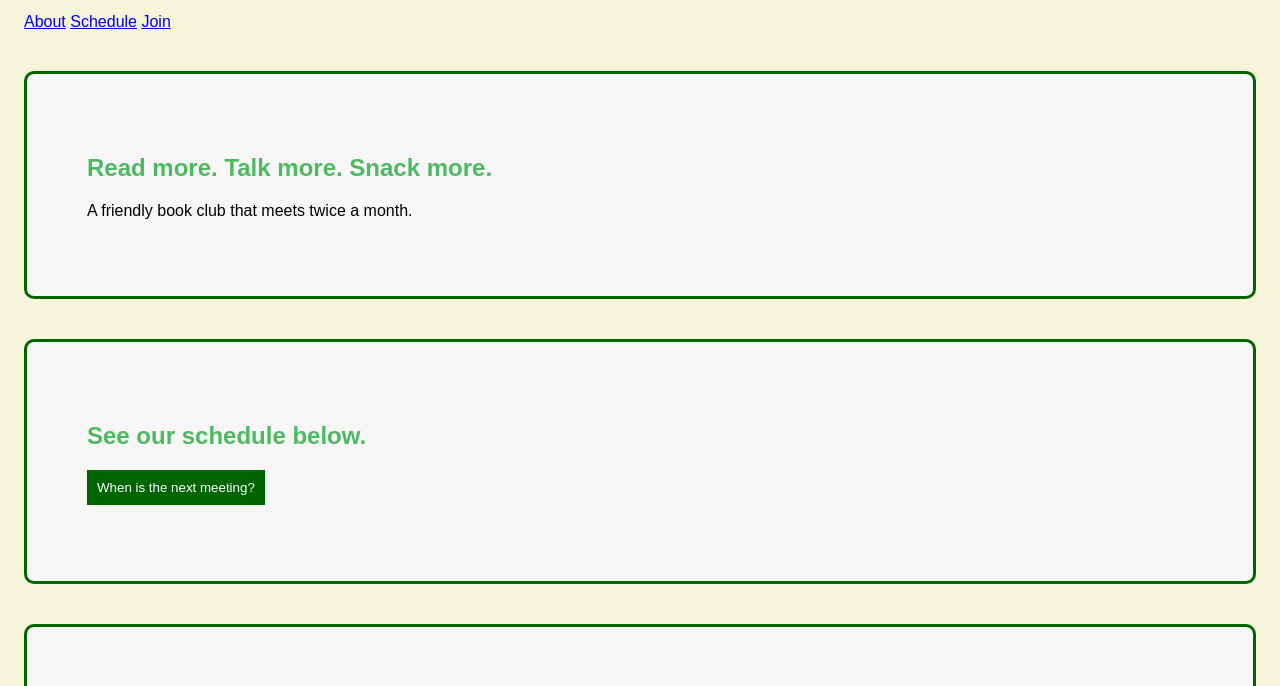
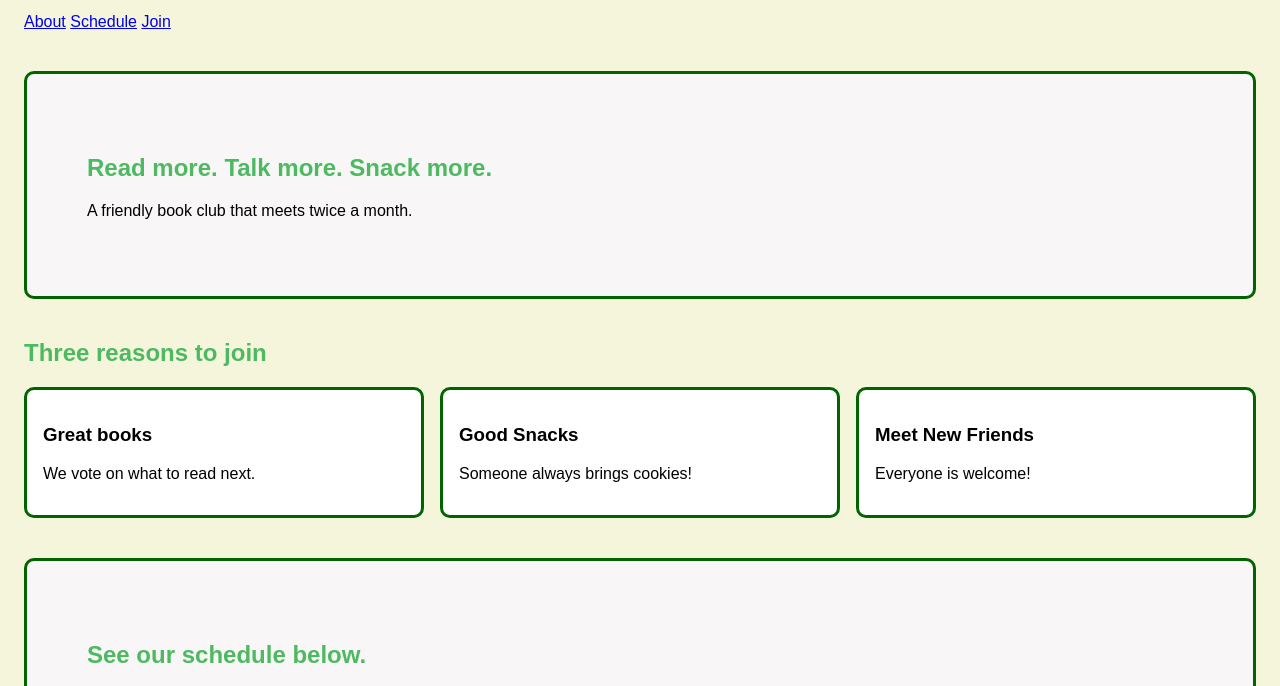
Before and after one commit to JenniferT9462/signup-page, a plain HTML site: page index.html in a window 1280 px wide. Shown: the part 101-787 px from the top of the page. Drawn offline with Linux system fonts and the light colour scheme.

Commit message:
Add card row with flexbox

```diff
--- a/index.html
+++ b/index.html
@@ -15,13 +15,11 @@
 
   <!-- The <body> holds everything you can SEE on the page -->
   <body>
-
     <!-- Day 1: <header> is the top area of the page: the title and a short tagline -->
     <header>
       <h1>Sunday Book Club</h1>
       <p>One book a month, good snacks and no pressure.</p>
     </header>
-
 
     <!-- Day 1: <nav> holds the menu links. Each href="#something" jumps to the
          element on this page that has id="something". -->
@@ -31,7 +29,6 @@
       <a href="#join">Join</a>
     </nav>
 
-
     <!-- Day 1: <main> holds the main content of the page. <section> tags split it
          into parts. -->
     <main>
@@ -39,13 +36,37 @@
       <!-- id="about" lets the "About" nav link jump here.
            class="box" gives it the box style from style.css. -->
       <section id="about" class="box">
-       <h2>Read more. Talk more. Snack more.</h2>
+        <h2>Read more. Talk more. Snack more.</h2>
         <p>A friendly book club that meets twice a month.</p>
       </section>
 
+
+
       <!-- Day 3: Flexbox card row -->
+      <section id="reasons">
+        <h2>Three reasons to join</h2>
 
-      <!-- This section shows the difference between BLOCK and INLINE elements -->
+        <div class="cards">
+          <!-- Card 1 -->
+          <div class="card">
+            <h3>Great books</h3>
+            <p>We vote on what to read next.</p>
+          </div>
+
+          <!-- Card 2 -->
+          <div class="card">
+            <h3>Good Snacks</h3>
+            <p>Someone always brings cookies!</p>
+          </div>
+
+          <!--Card 3 -->
+          <div class="card">
+            <h3>Meet New Friends</h3>
+            <p>Everyone is welcome!</p>
+          </div>
+
+        </div>
+      </section>
 
 
 
@@ -54,7 +75,7 @@
 
 
 
-
+      <!-- This section shows the difference between BLOCK and INLINE elements -->
 
       <!-- Section 2 -->
       <section id="schedule" class="box">
@@ -104,11 +125,9 @@
 
           <!-- type="submit" means clicking this button sends the form -->
           <button type="submit">Sign Up</button>
-
         </form>
       </section>
     </main>
-
 
     <!-- <footer> is the bottom area of the page -->
     <footer>
@@ -116,7 +135,6 @@
       <p>Created by: Jennifer Tarleton @ CodeX Academy &copy; 2026</p>
     </footer>
 
-
     <!-- Connects our JavaScript file. It goes at the BOTTOM of the body so
          all the HTML above has loaded before the script tries to find it. -->
     <script src="script.js"></script>
--- a/style.css
+++ b/style.css
@@ -90,3 +90,16 @@ input:user-invalid {
 /* Day 3: Flexbox card row */
 /* Coming soon: we will style .cards and .card here to line the cards
    up side by side. */
+.cards {
+  display: flex;
+  gap: 16px;
+  flex-wrap: wrap;
+}
+
+.card {
+  flex: 1 1 200px;
+  border: 3px solid darkgreen;
+  padding: 16px;
+  background-color: white;
+  border-radius: 10px;
+}
```
